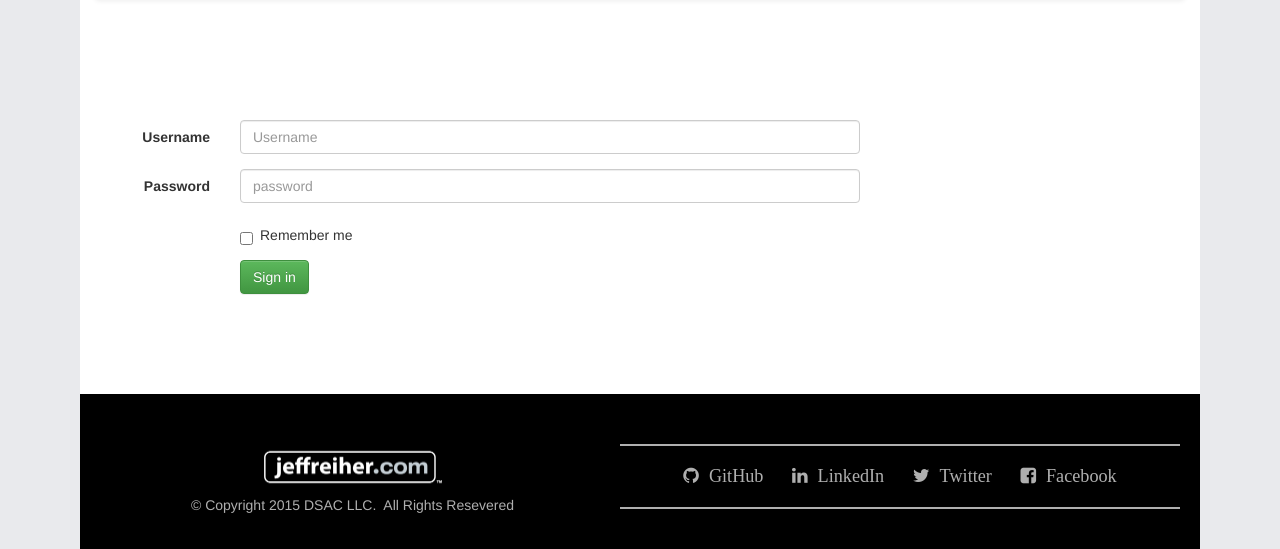
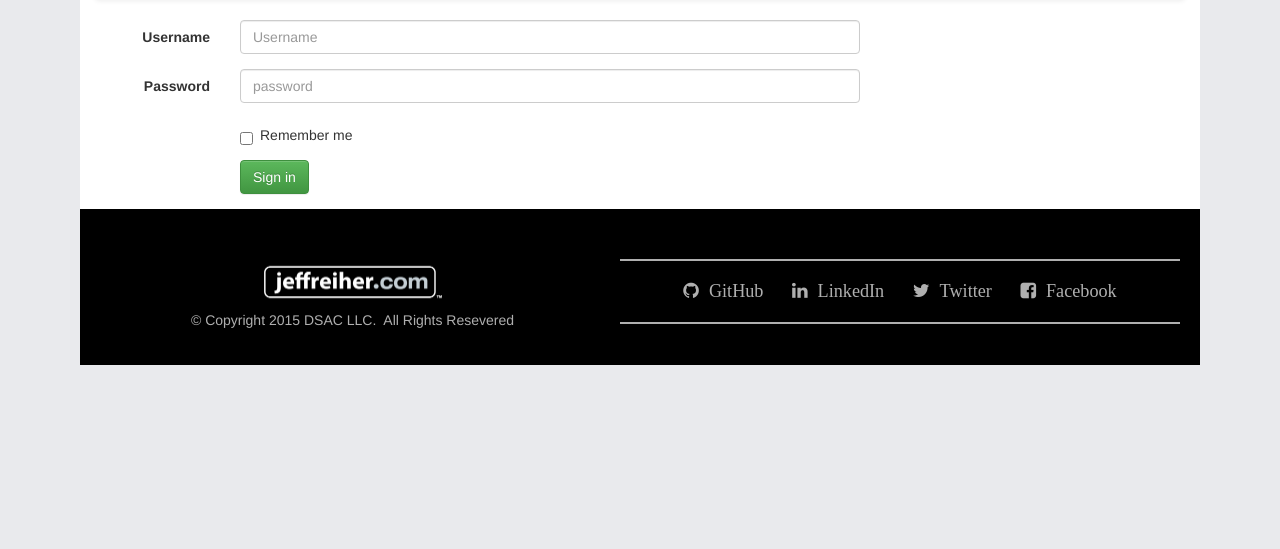
Before and after one commit to jreiher2003/Blog-Jeff, a Flask app: page /login in a window 1280 px wide. Shown: the part 52-601 px from the top of the page. Run offline with Flask 2, Linux system fonts and the light colour scheme; some libraries are stand-ins or nearby versions.

Commit message:
Refactor css remove login css

```diff
--- a/app/static/css/styles.css
+++ b/app/static/css/styles.css
@@ -177,7 +177,7 @@ ul.flashes {
 	list-style: none;
 }
 /*####### Login Form #############*/
-.login-form {
+/*.login-form {
 	margin: 100px 0;
 }
 .delete {
@@ -194,7 +194,7 @@ pre, textarea {
 }
 .blog-post {
 	/*border: 1px solid rgba(220,220,220,1);
-	padding: 10px;*/
+	padding: 10px;*/*/
 }
 /*############## comments section #################
 #################################################*/
```
